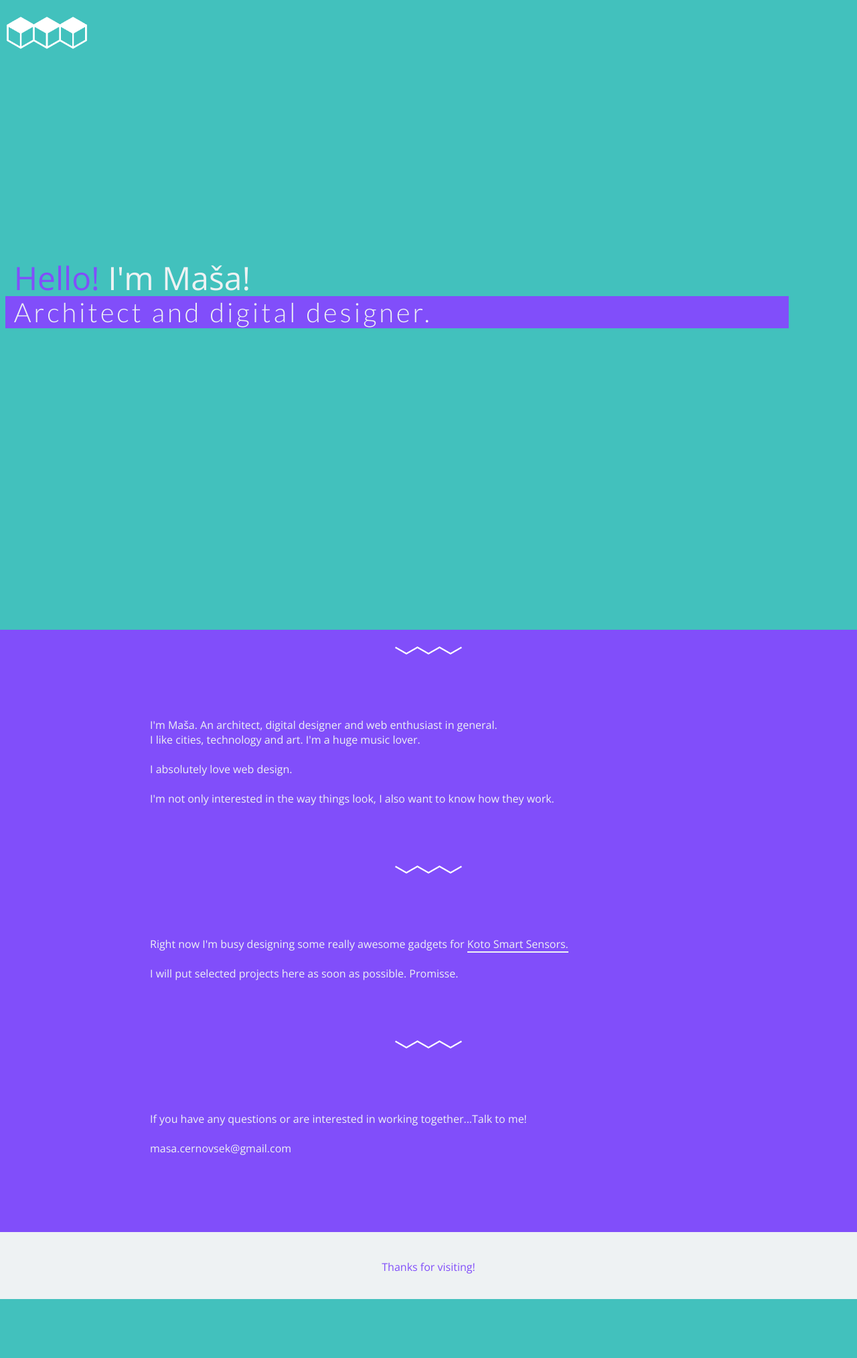
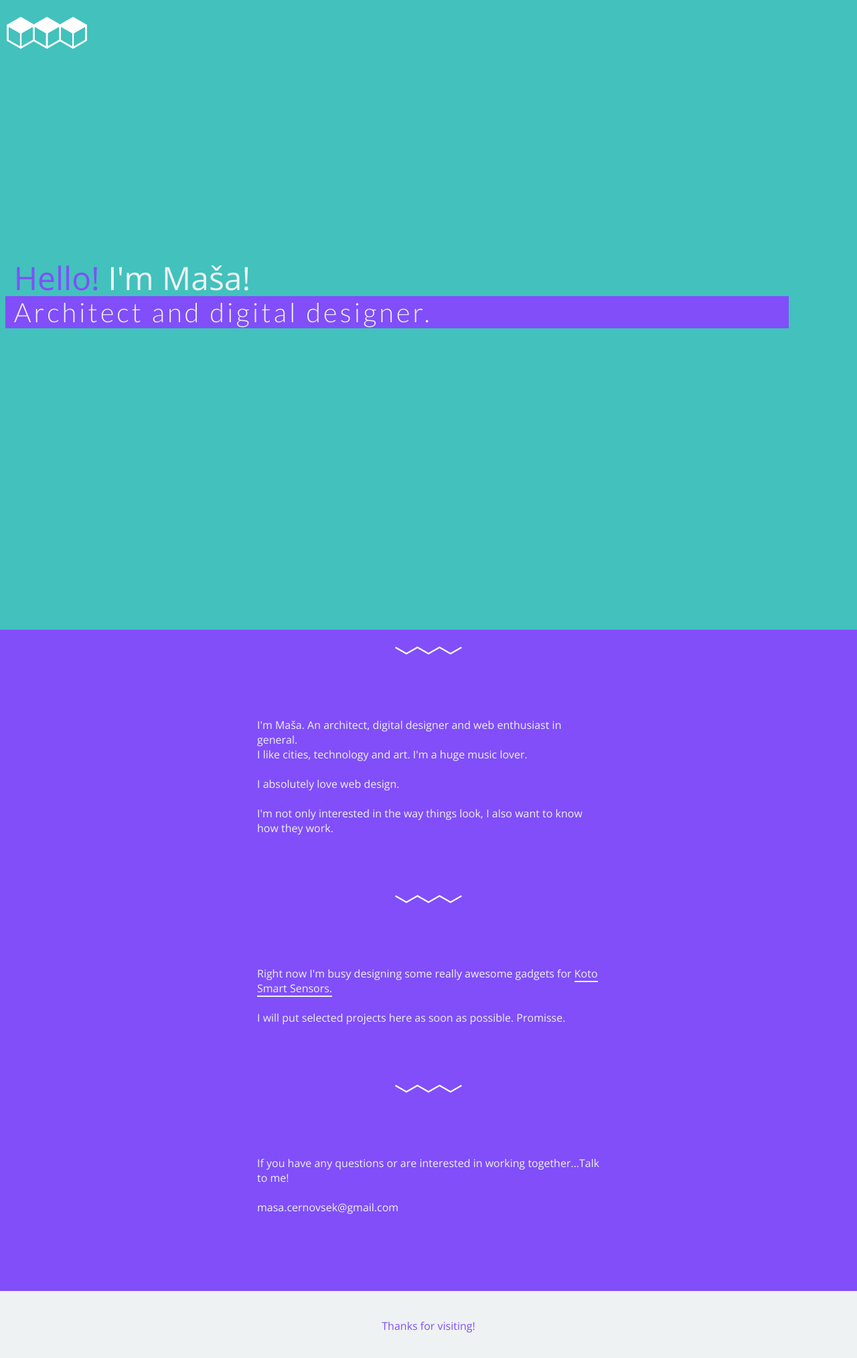
Before and after one commit to ViaCoco/viacoco.github.io, a Jekyll site: the page built from index.html, in a window 1280 px wide. Shown: the whole page at 67% size. Built offline with Jekyll 4.4.1, drawn with Linux system fonts in a browser that asks for light colours; some web fonts are replaced; before the commit the page ends 1939 px from its top, so only the background shows below that.

Commit message:
some layout changes

```diff
--- a/assets/stylesheet/_sass/_default2.scss
+++ b/assets/stylesheet/_sass/_default2.scss
@@ -307,7 +307,7 @@ html, body {
 
 	@include MQ(L) {
 		.about-text {
-			width: 75%;
+			width: 50%;
 			text-align: left;
 		}
 		.about {
```
